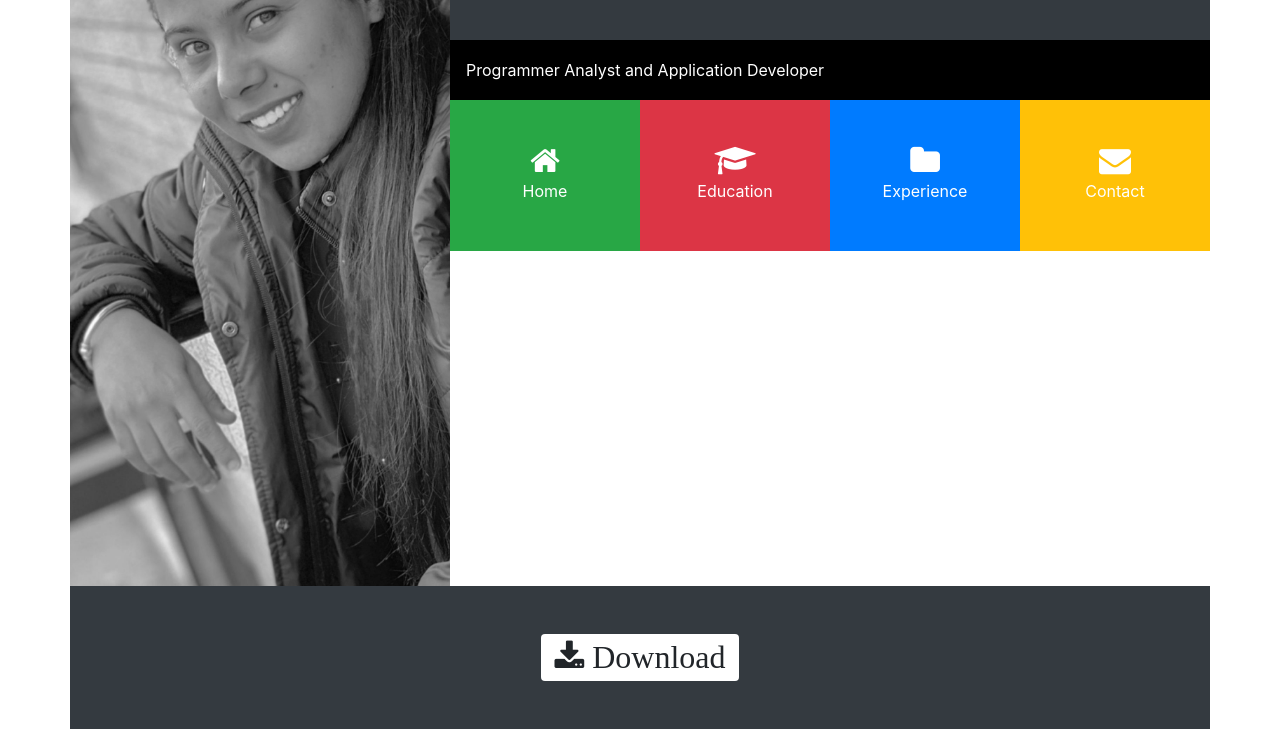
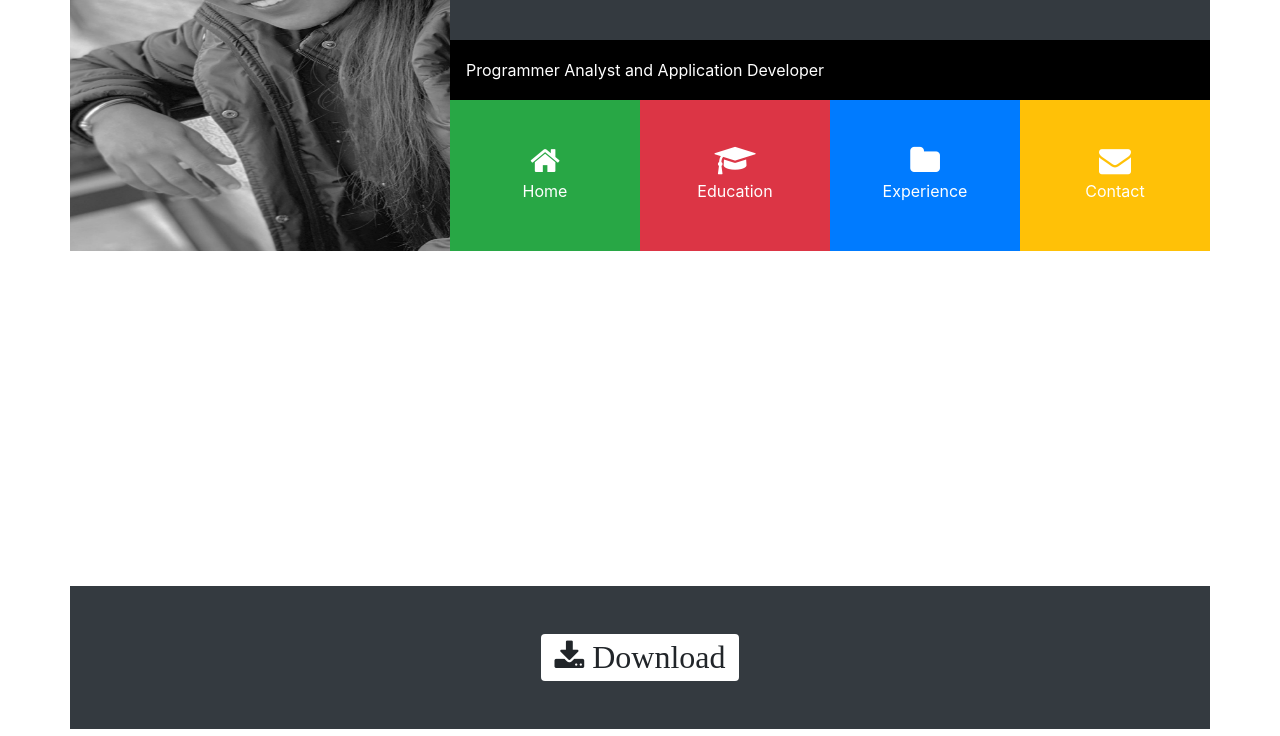
Before and after one commit to harikaparminder/resume, a plain HTML site: page index.html in a window 1280 px wide. Shown: the part 125-861 px from the top of the page. Drawn offline with nearby package versions, Linux system fonts and the light colour scheme.

Commit message:
Update styles.css

```diff
--- a/css/styles.css
+++ b/css/styles.css
@@ -27,7 +27,7 @@ li {
 /*Image Size*/
 img{
     width: 100%;
-    height: 100%;
+    height: 53.3%;
 }
 
 .font-div{
```
